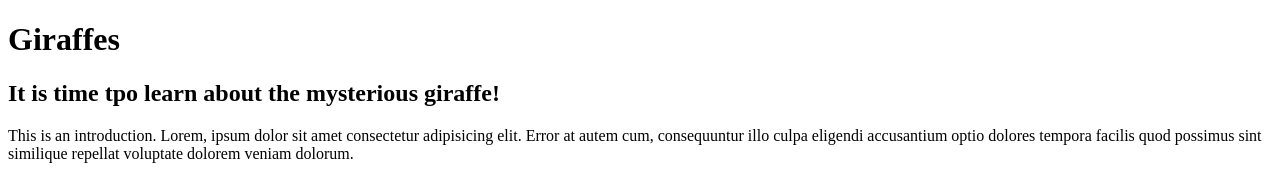
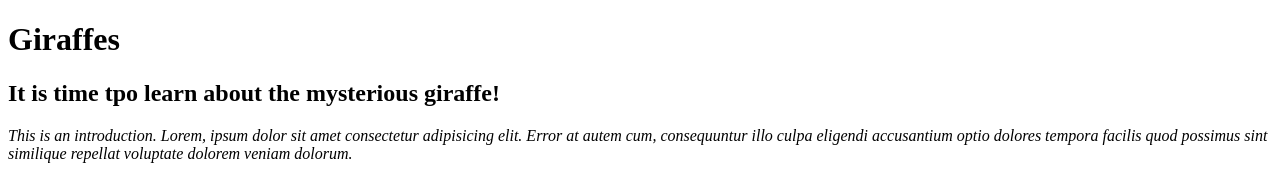
Before and after one commit to Esther-Anyona/favorite-animal, a plain HTML site: page index.html in a window 1280 px wide. Shown: the top 176 px of the page. Drawn offline with Linux system fonts and the light colour scheme.

Commit message:
Introduce intro class to p and style its font in CSS

```diff
--- a/css/index.css
+++ b/css/index.css
@@ -0,0 +1,3 @@
+.intro{
+  font-style: italic;
+}
--- a/index.html
+++ b/index.html
@@ -10,7 +10,7 @@
 <body>
   <h1>Giraffes</h1>
   <h2>It is time tpo learn about the mysterious giraffe!</h2>
-  <p>This is an introduction. Lorem, ipsum dolor sit amet consectetur adipisicing elit. Error at autem cum, consequuntur illo culpa eligendi accusantium optio dolores tempora facilis quod possimus sint similique repellat voluptate dolorem veniam dolorum.</p>
+  <p class="intro">This is an introduction. Lorem, ipsum dolor sit amet consectetur adipisicing elit. Error at autem cum, consequuntur illo culpa eligendi accusantium optio dolores tempora facilis quod possimus sint similique repellat voluptate dolorem veniam dolorum.</p>
   <p>At first glance, giraffes are pretty magical creatures. Lorem ipsum dolor sit amet consectetur adipisicing elit. Sit alias mollitia assumenda officia possimus ullam eius suscipit facilis doloremque omnis esse temporibus accusamus culpa vitae, optio officiis doloribus.nemo delectus!Lorem</p>
   <p>Lorem ipsum dolor sit amet consectetur adipisicing elit. Corporis quas, sed harum eveniet quia quae dolorum, deleniti cum quam corrupti officiis cumque! Nihil magnam, fugit ullam nesciunt maiores aspernatur esse!Lorem</p>
   <p>Lorem ipsum dolor sit amet consectetur, adipisicing elit. Omnis, odit quo. Voluptatibus quas odit quae. Eaque, vel neque voluptate, veniam, illo tenetur totam accusantium maiores dolorem quos aut corporis fugit. Lorem ipsum dolor sit amet consectetur adipisicing elit. Harum pariatur porro eius labore doloribus fugiat sit! Fuga, deleniti harum, rem quasi hic consequuntur et quas quaerat consequatur sint iusto aut?</p>
```
